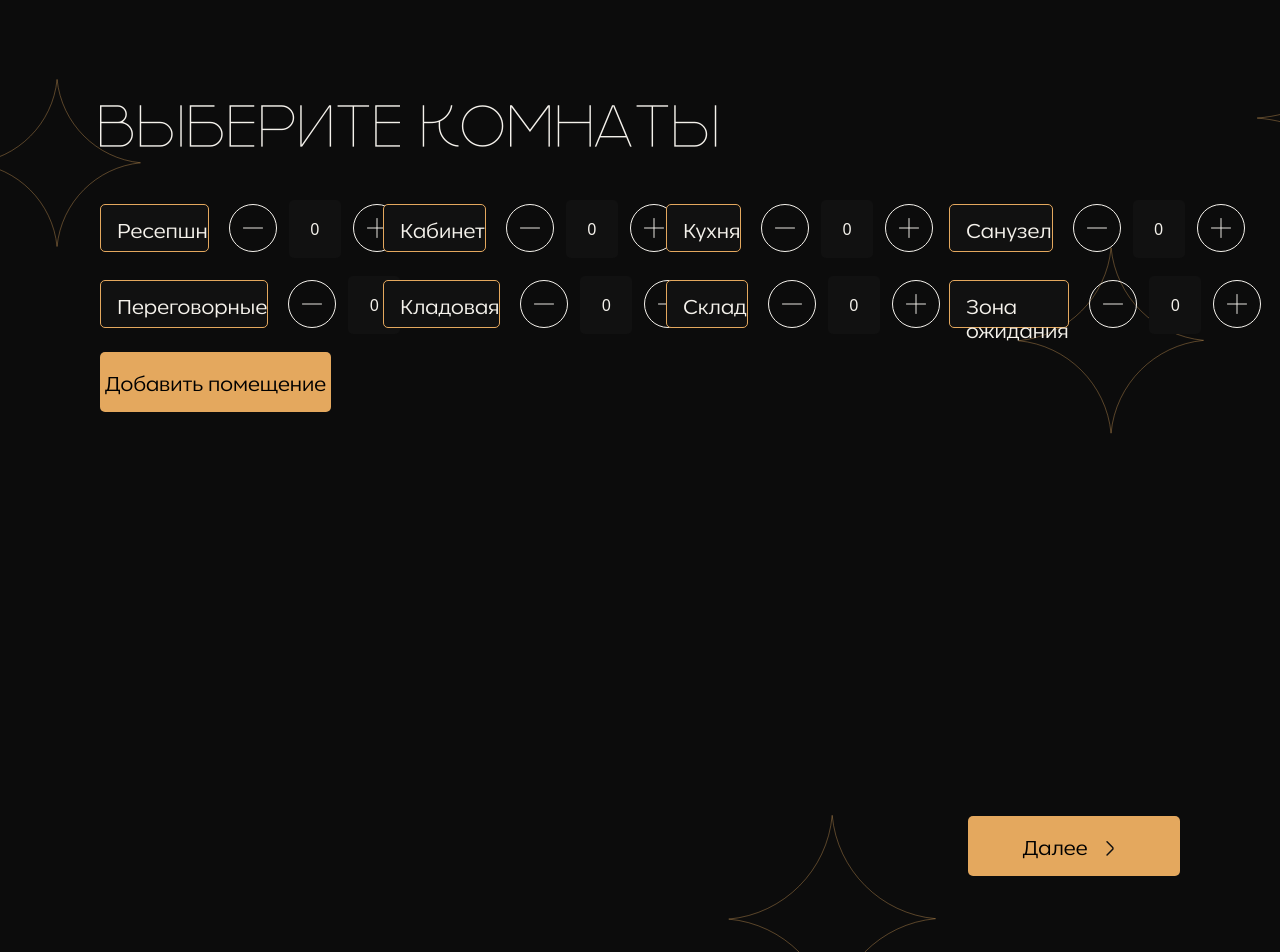
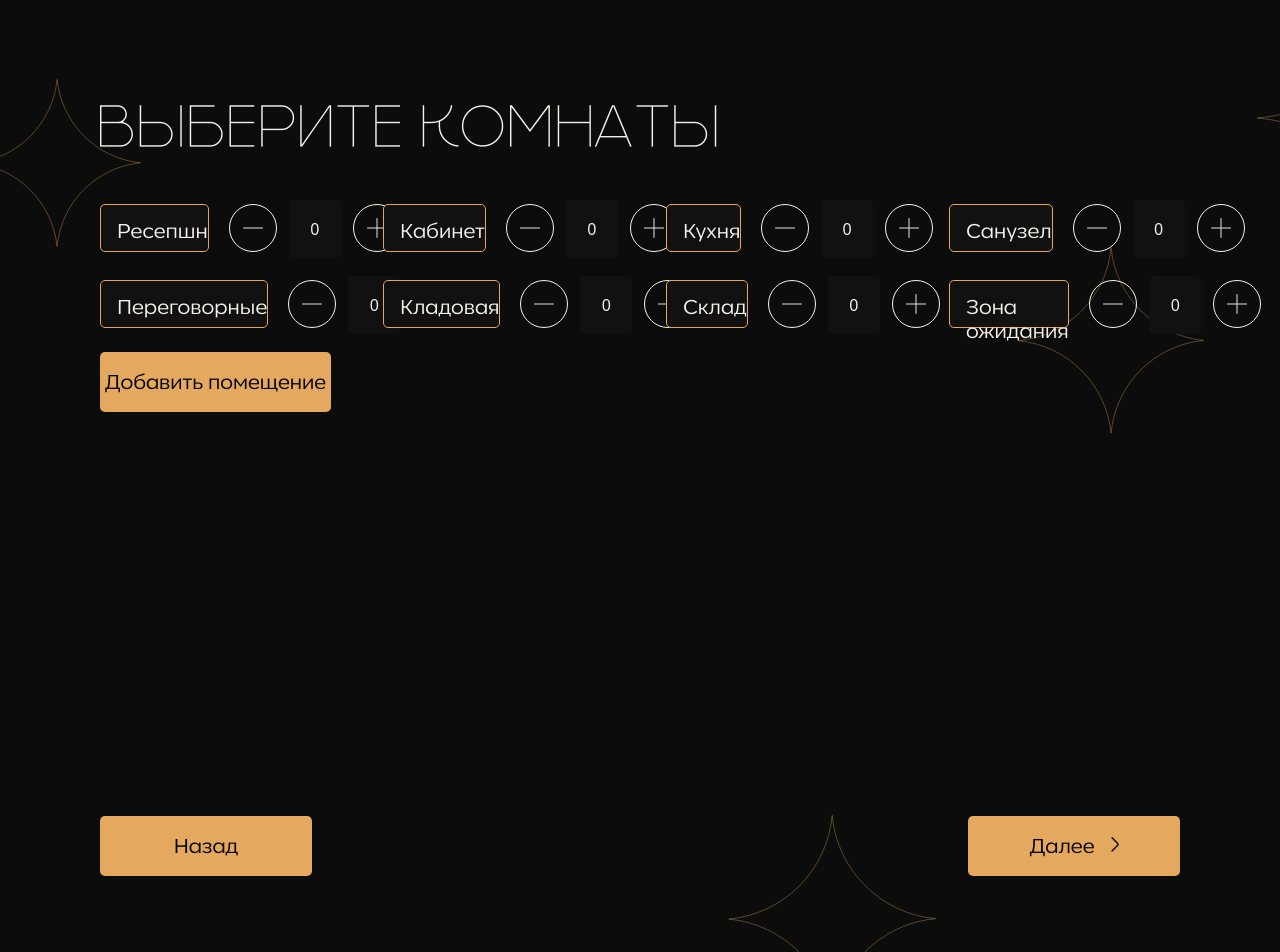
Before and after one commit to Shadovitsme/kwolCommercialPensil, a Vue app: page /brief_com/chooseRoom in a window 1280 px wide. Shown: the top 952 px of the page. Built offline with nearby package versions, Linux system fonts and the light colour scheme.

Commit message:
кнопка назад для всех страниц кроме комнат

```diff
--- a/src/chooseYourRoom.vue
+++ b/src/chooseYourRoom.vue
@@ -8,6 +8,8 @@ import { ref } from 'vue'
 import { getCookie } from './utility/getCookie'
 import $ from 'jquery'
 import InputLabel from './components/inputLabel.vue'
+import BackButton from './components/backButton.vue'
+import BackLink from './components/backLink.vue'
 
 let arr = [
   'Ресепшн',
@@ -161,7 +163,7 @@ function minus(index) {
 
 <template>
   <div class="flex px-[22px] md:px-[100px]">
-    <div class="md:mx-auto w-full max-w-[1920px] relative h-[776px] max-h-[776px]">
+    <div class="md:mx-auto w-full max-w-[1920px] relative md:h-[776px] md:max-h-[776px]">
       <form @submit.prevent="redirect" id="page3" class="w-full h-full">
         <h1 class="H1 Text pb-10 uppercase">Выберите комнаты</h1>
         <div
@@ -185,12 +187,12 @@ function minus(index) {
           class="md:absolute static md:right-0 z-20 md:bottom-[84px]"
         ></errorMessage>
 
-        <div class="w-full flex md:justify-end mt-9 md:mt-12">
-          <YellowButton
-            :arrow="true"
-            class="mt-[34px] md:w-[212px] md:absolute w-full right-0 bottom-0"
-            text="Далее"
-          ></YellowButton>
+        <div
+          class="w-full md:flex md:absolute md:bottom-0 items-end md:justify-between mt-9 md:mt-12 "
+        >
+          <a href="/brief_com/mainData"> <BackButton></BackButton> </a>
+          <YellowButton :arrow="true" class="md:w-[212px] w-full" text="Далее"></YellowButton>
+          <BackLink href="/brief_com/mainData"></BackLink>
         </div>
       </form>
     </div>
--- /dev/null
+++ b/src/components/backButton.vue
@@ -0,0 +1,8 @@
+<template>
+  <button
+    type="button"
+    class="yellowButton w-full hidden md:w-[212px] items-center justify-center h-10 md:h-[60px] md:flex"
+  >
+    <p class="p3">Назад</p>
+  </button>
+</template>
--- /dev/null
+++ b/src/components/backLink.vue
@@ -0,0 +1,12 @@
+<script setup>
+const props = defineProps({
+  href: {
+    type: String,
+  },
+})
+</script>
+<template>
+  <a :href="props.href" class="p4 md:hidden mt-6 text-white w-full text-center flex justify-center"
+    >Назад</a
+  >
+</template>
--- a/src/components/yellowButton.vue
+++ b/src/components/yellowButton.vue
@@ -7,15 +7,8 @@ const props = defineProps({
 })
 </script>
 <template>
-  <button class="h-[44px] md:h-[60px] flex yellowButton">
-    <div class="flex mx-auto my-auto">
-      <p class="p3">{{ text }}</p>
-      <div
-        v-if="props.arrow"
-        class="rightArrow h-5 w-5 ml-[18px] mt-[7px] md:visible hidden md:block"
-      ></div>
-    </div>
+  <button class="h-[44px] md:h-[60px] flex justify-center content-center items-center yellowButton">
+    <p class="p3">{{ text }}</p>
+    <img src="../images/Vector.svg" v-if="props.arrow" class="ml-4 my-auto hidden md:block" />
   </button>
 </template>
-
-<style></style>
--- a/src/rooms.vue
+++ b/src/rooms.vue
@@ -6,6 +6,8 @@ import { jquery } from 'globals'
 import { ref, watch } from 'vue'
 import router from './router'
 import { getCookie } from './utility/getCookie'
+import BackButton from './components/backButton.vue'
+import BackLink from './components/backLink.vue'
 
 const roomArray = [
   [
@@ -198,7 +200,7 @@ function sendRoomDetailData(e) {
       arr,
     },
     success: function (data) {
-      console.log(data)
+      // console.log(data)
       $('input').val(0)
       $('#small').val(undefined)
       $('textarea').val(undefined)
@@ -255,6 +257,16 @@ const updateStyles = () => {
 // Initial check
 updateStyles()
 
+function backFunction() {
+  let result
+  console.log('aaaa')
+  for (let m = i.value - 1; m < roomArray.length; m++) {
+    result = localStorage.getItem(roomArray[m][0])
+    if (result != '0' && result && result != undefined) {
+      i.value = m
+    }
+  }
+}
 // Watch for changes in short prop
 watch(() => roomArray[i.value], updateStyles)
 watch(() => customUserArray[customCounterI.value], updateStyles)
@@ -300,8 +312,10 @@ watch(() => customUserArray[customCounterI.value], updateStyles)
             </div>
           </div>
         </div>
-        <div class="w-full md:flex md:justify-end mt-5 md:mt-12">
-          ><YellowButton :arrow="true" class="md:w-[212px] w-full" text="Далее"></YellowButton>
+        <div class="w-full md:flex md:justify-between mt-5 md:mt-12">
+          <BackButton @click="backFunction"></BackButton>
+          <YellowButton :arrow="true" class="md:w-[212px] w-full" text="Далее"></YellowButton>
+          <BackLink @click="backFunction"></BackLink>
         </div>
       </form>
     </div>
--- a/src/wishPage.vue
+++ b/src/wishPage.vue
@@ -1,4 +1,6 @@
 <script setup>
+import BackButton from './components/backButton.vue'
+import BackLink from './components/backLink.vue';
 import YellowButton from './components/yellowButton.vue'
 import router from './router'
 
@@ -67,10 +69,12 @@ function replace(e) {
               type="text"
               placeholder="Если есть какая‑либо информация, которую вы считаете важной, укажите её здесь"
             ></textarea>
-            <div class="w-full flex md:justify-end mt-9 md:mt-12">
-              <YellowButton :arrow="true" class="md:w-[212px]" text="Далее"></YellowButton>
-            </div>
           </div>
+        </div>
+        <div class="w-full md:flex md:justify-between mt-9 md:mt-12">
+          <a href="/brief_com/chooseRoom"> <BackButton></BackButton> </a>
+          <YellowButton :arrow="true" class="md:w-[212px]" text="Далее"></YellowButton>
+          <BackLink href="/brief_com/chooseRoom"></BackLink>
         </div>
       </form>
     </div>
```
Also changed, not shown: src/images/Vector.svg (added).
